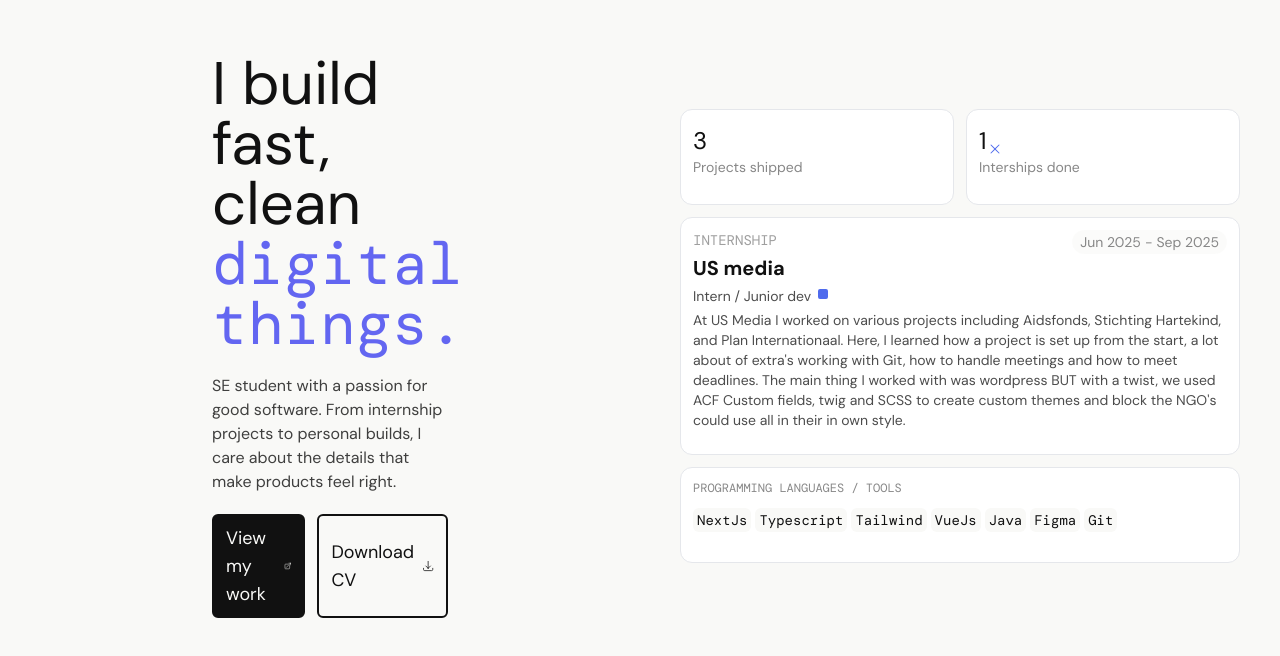
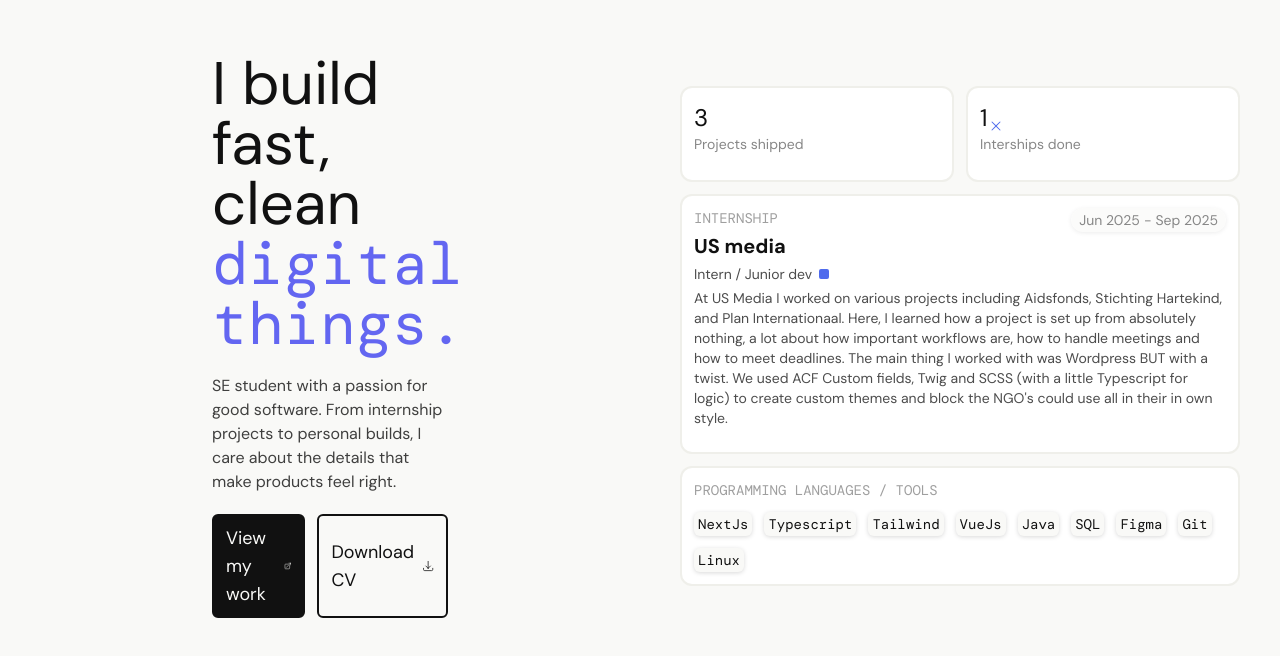
Before and after one commit to astronomx/quentin.dev, a Next.js app: page / in a window 1280 px wide. Shown: the part 158-814 px from the top of the page. Built offline with nearby package versions, Linux system fonts and the light colour scheme; a web font is replaced by a local one.

Commit message:
Standard final touches
Changed around some color, sizes and some text for the final details of the hero section

```diff
--- a/src/app/components/ Herosection.tsx
+++ b/src/app/components/ Herosection.tsx
@@ -4,7 +4,7 @@ import { ArrowDownTrayIcon, ArrowTopRightOnSquareIcon } from "@heroicons/react/2
 
 export default function Herosection() {
     return(
-        <div className="flex flex-col lg:items-center md:flex-row w-full gap-5">
+        <div className="flex min-h-screen flex-col justify-center lg:items-center md:flex-row w-full gap-5">
             <div className="flex flex-col gap-5 w-full lg:w-1/2 xl:p-48">
                 <h2 className="text-5xl sm:text-6xl">I build fast, clean <span className="text-(--violet) font-mono">digital things.</span></h2>
                 <p className="opacity-80 text-md/4">
@@ -45,15 +45,15 @@ export default function Herosection() {
 
                 <StatCard title="Internship" content="
                     At US Media I worked on various projects including Aidsfonds, Stichting Hartekind,
-                    and Plan Internationaal. Here, I learned how a project is set up from the start, a lot about of extra's working with Git, how to handle meetings
-                    and how to meet deadlines. The main thing I worked with was wordpress BUT with a twist, we used ACF Custom fields,
-                    twig and SCSS to create custom themes and block the NGO's could use all in their in own style.
+                    and Plan Internationaal. Here, I learned how a project is set up from absolutely nothing, a lot about how important workflows are,
+                    how to handle meetings and how to meet deadlines. The main thing I worked with was Wordpress BUT with a twist. We used ACF Custom fields,
+                    Twig and SCSS (with a little Typescript for logic) to create custom themes and block the NGO's could use all in their in own style.
                     "
                     contentInfo="US media" role="Intern / Junior dev"
                     icon="Square" period={{ startDate: "Jun 2025", endDate: "Sep 2025" }} />
 
                 <StatCard title="Programming languages / Tools" icon="none"
-                    items={["NextJs", "Typescript", "Tailwind", "VueJs", "Java", "Figma", "Git"]} />
+                    items={["NextJs", "Typescript", "Tailwind", "VueJs", "Java", "SQL", "Figma", "Git", "Linux"]} />
             </div>
         </div>
     )
--- a/src/app/components/StatCard.tsx
+++ b/src/app/components/StatCard.tsx
@@ -26,13 +26,14 @@ export default function StatCard({title, content, contentInfo, role, period, ico
         icon === "Plus" && <PlusIcon className="h-4 w-4 text-(--slate-blue)" />
 
     return(
-        <div className={`flex flex-col bg-white p-3 border border-gray-200 rounded-xl min-h-24 w-full gap-3
-            ${isTitleItemsOnly ? "justify-start" : "justify-center"}`}>
+        <div className={`flex flex-col bg-white p-3 border-2 border-background-muted/50 rounded-xl min-h-24 w-full gap-3
+            ${isTitleItemsOnly ? "justify-start" : "justify-center"} ease-in-out transition-colors duration-300
+            hover:border-background-muted`}>
 
             {isCompactCard ? (
                 <div className={`flex flex-col h-full ${isTitleItemsOnly ? "justify-start gap-1" : "justify-center gap-3"}`}>
                     { hasTitle &&
-                        <p className="text-xs opacity-50 font-mono uppercase self-start">{title}</p>
+                        <p className="text-sm opacity-40 font-mono uppercase self-start">{title}</p>
                     }
 
                     { hasContent &&
@@ -53,7 +54,7 @@ export default function StatCard({title, content, contentInfo, role, period, ico
                         <div className="flex flex-row justify-between">
                             <p className="text-sm opacity-40 font-mono uppercase">{title}</p>
 
-                            <div className="flex flex-row bg-background rounded-full px-2 py-0.5 text-sm opacity-50 gap-1">
+                            <div className="flex flex-row bg-background rounded-full px-2 py-0.5 text-sm opacity-50 gap-1 drop-shadow-sm">
                                 <p>{period?.startDate}</p>
                                 -
                                 <p>{period?.endDate}</p>
@@ -64,7 +65,7 @@ export default function StatCard({title, content, contentInfo, role, period, ico
                             <p className="text-xl font-bold">{contentInfo}</p>
 
                             <div className="flex flex-col gap-1">
-                                <span className="flex flex-row gap-1">
+                                <span className="flex flex-row items-center gap-1">
                                     <p className="text-sm opacity-75">{role}</p>
                                     <StopIcon className="h-4 w-4 text-(--slate-blue)" />
                                 </span>
@@ -75,12 +76,12 @@ export default function StatCard({title, content, contentInfo, role, period, ico
                 </div>
             )}
 
-            <div className="flex flex-row flex-wrap gap-1">
+            <div className="flex flex-row flex-wrap gap-3">
                 {items?.map((item) => (
                     <span
                         key={item}
                         className="rounded-md py-0.5 px-1 font-mono
-                            bg-background text-sm w-fit"
+                            bg-background text-sm w-fit drop-shadow-sm"
                     >
                         {item}
                     </span>
--- a/src/app/globals.css
+++ b/src/app/globals.css
@@ -2,6 +2,7 @@
 
 :root {
   --background: #F9F9F7;
+  --background-muted: #dfdfd5;
   --foreground: #111111;
   --violet: #6366F1;
   --emerald: #10B981;
@@ -12,6 +13,7 @@
 
 @theme inline {
   --color-background: var(--background);
+  --color-background-muted: var(--background-muted);
   --color-foreground: var(--foreground);
   --font-sans: var(--font-dm-sans);
   --font-mono: var(--font-dm-mono);
```
